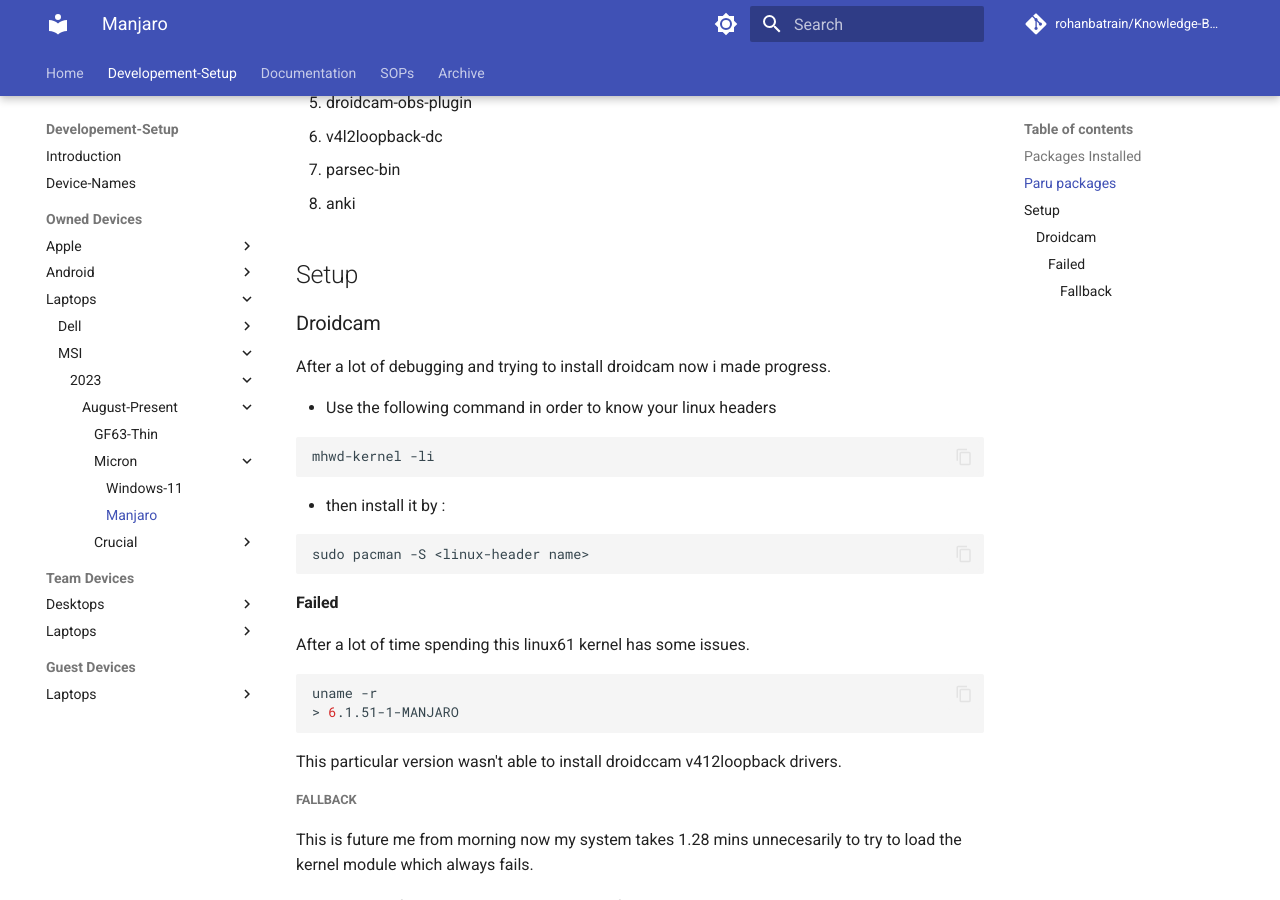
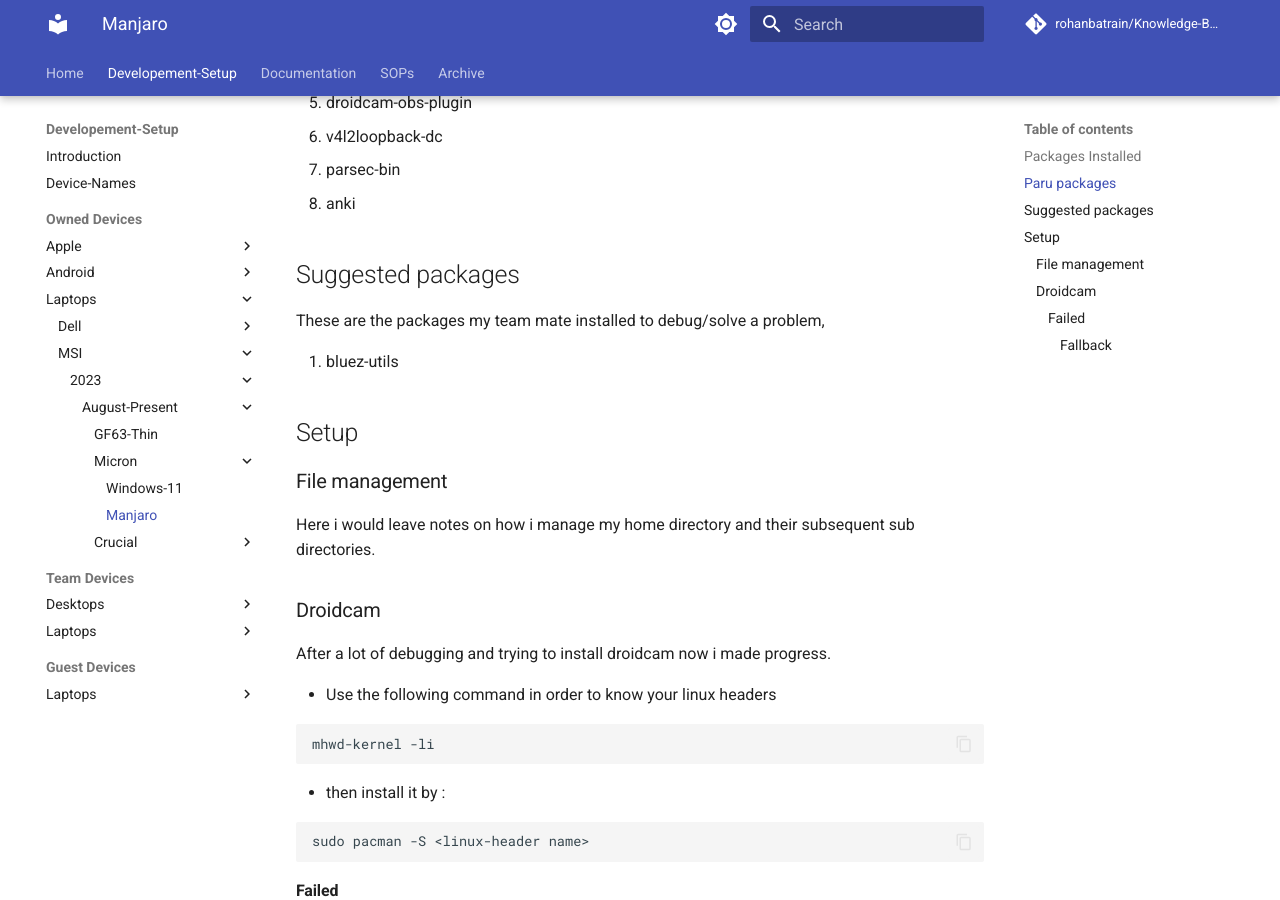
Before and after one commit to rohanbatrain/knowledge-base, an MkDocs documentation site: the page built from docs/Developement-Setup/Owned-Devices/Laptops/MSI/2023/August/Micron-Drive/Manjaro.md, in a window 1280 px wide and 900 px high, scrolled down 633 px. Built offline with MkDocs 1.6.1 and Material for MkDocs 9.7.7, drawn with Linux system fonts in a browser that asks for light colours; nearby versions of some CDN libraries; library files that are not in the unit come from our copies; comment, search, counter and statistics services are not loaded.

Commit message:
Update Manjaro.md

```diff
--- a/docs/Developement-Setup/Owned-Devices/Laptops/MSI/2023/August/Micron-Drive/Manjaro.md
+++ b/docs/Developement-Setup/Owned-Devices/Laptops/MSI/2023/August/Micron-Drive/Manjaro.md
@@ -19,9 +19,18 @@
 7. parsec-bin
 8. anki
 
+## Suggested packages
+
+These are the packages my team mate installed to debug/solve a problem,
+
+1. bluez-utils
+
 
 ## Setup
 
+### File management
+
+Here i would leave notes on how i manage my home directory and their subsequent sub directories.
 
 ### Droidcam
 
```
